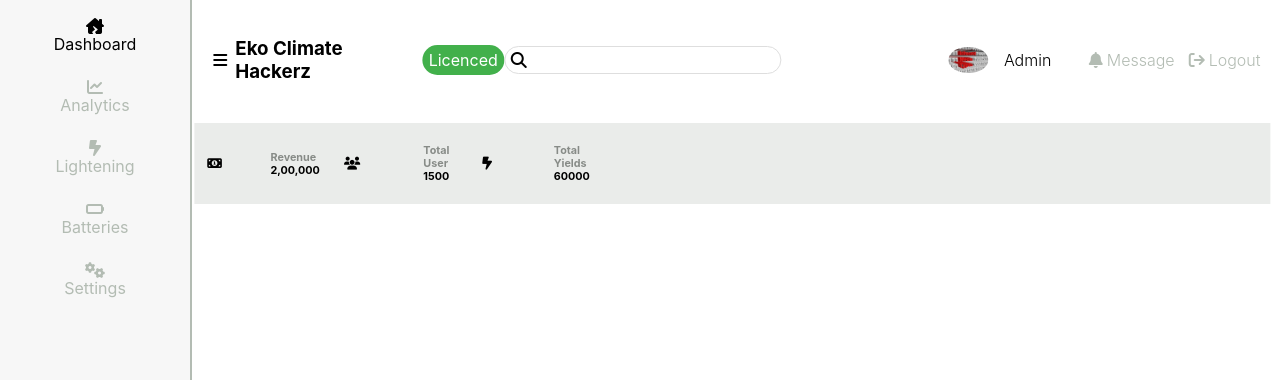
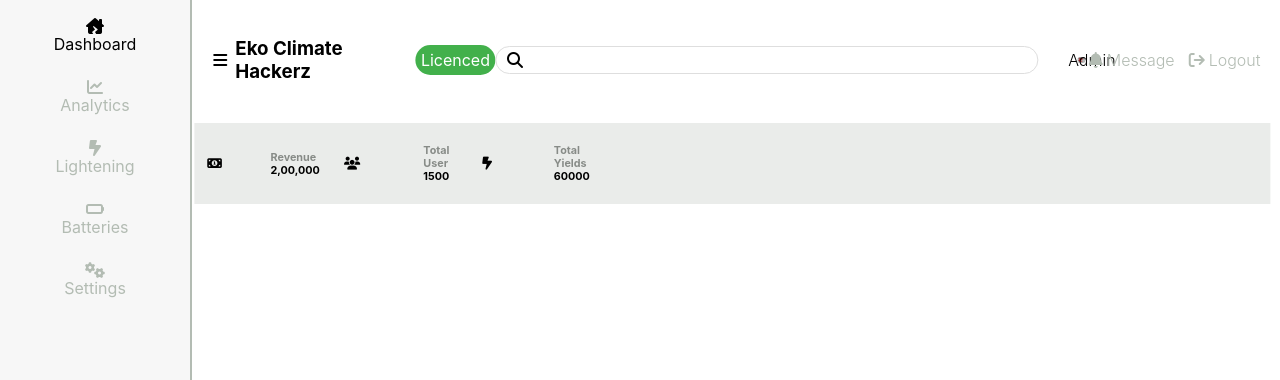
Before and after one commit to Zedtek-me/Climathon_with_django, a Django app: page /dashboard/ in a window 1280 px wide. Shown: the top 380 px of the page. Run offline with Django 4.2, Linux system fonts and the light colour scheme; some libraries are stand-ins or nearby versions.

Commit message:
width changed

```diff
--- a/climathonApp/static/css/index.css
+++ b/climathonApp/static/css/index.css
@@ -112,7 +112,7 @@ ul#largeNav{
     flex-wrap: wrap;
     justify-content: space-around;
     align-items: center;
-    width: 70%;
+    width: 80%;
     padding: 8px;
 }
 
@@ -152,7 +152,7 @@ ul#largeNav{
     bottom: 0;
     border-radius:20px;
     border: solid 1px #DEDEDE;
-    width:50%;
+    width:70%;
     height: fit-content;
     padding: 5px;
 }
@@ -174,6 +174,7 @@ ul#largeNav{
     justify-content: center;
     align-items: center;
     color: #B3BCB3;
+    width: 20%;
 }
 #right-panel >*{
     display: flex;
```
